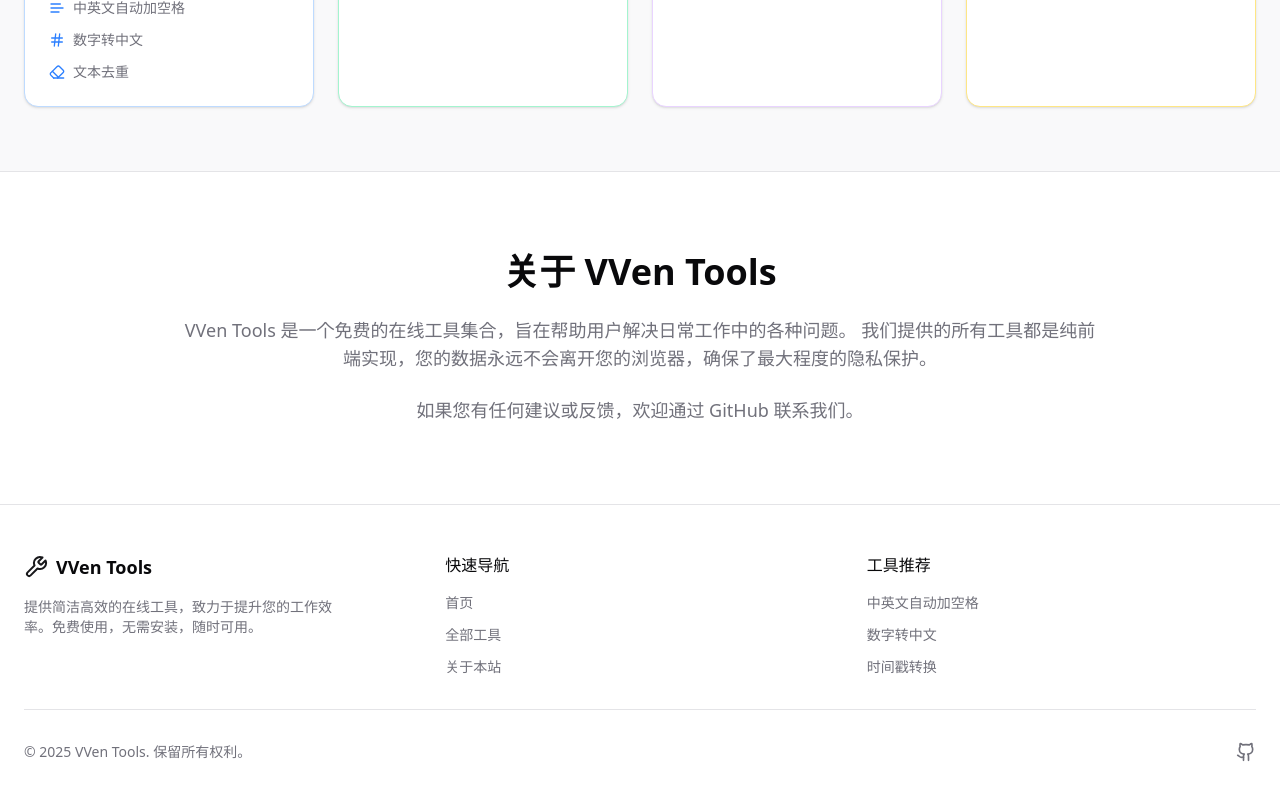
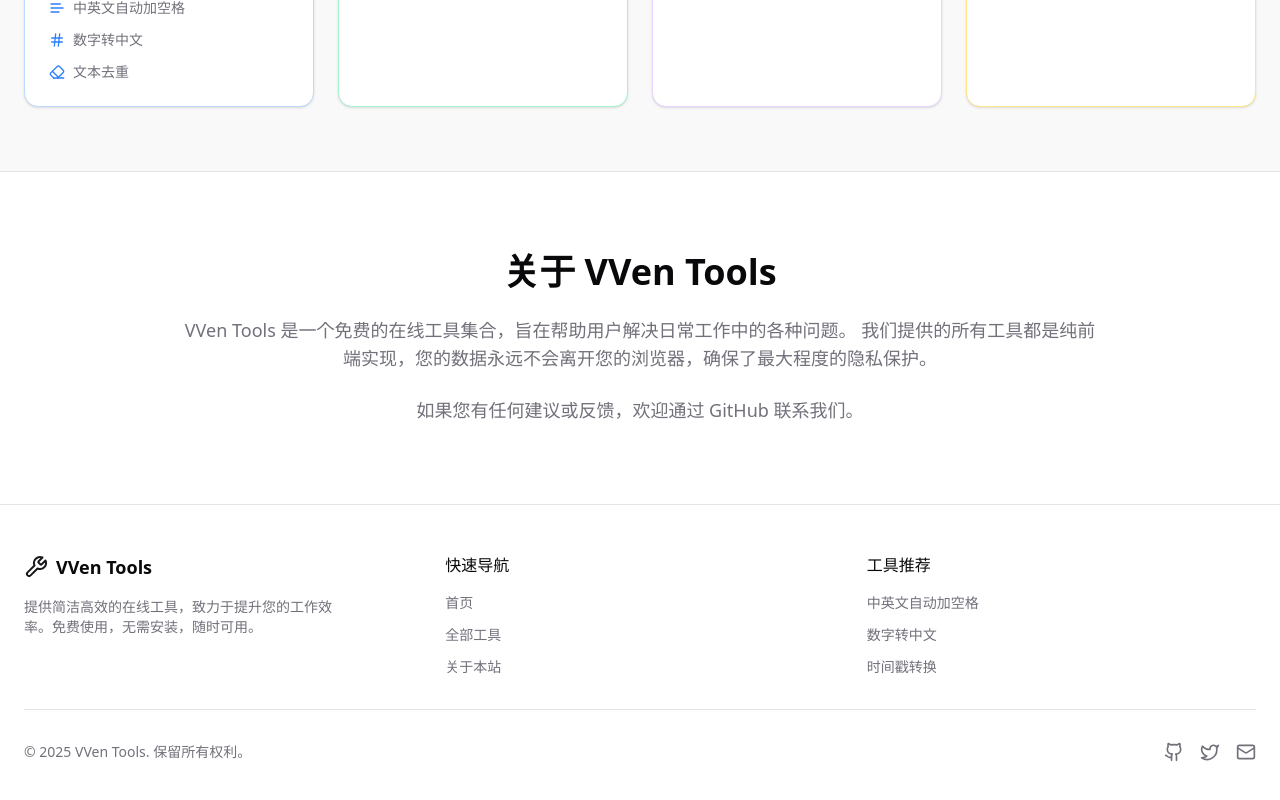
Before and after one commit to liwenka1/vven-tools, a Next.js app: page / in a window 1280 px wide. Shown: the part 1163-1963 px from the top of the page. Built offline with nearby package versions, Linux system fonts and the light colour scheme.

Commit message:
feat: 将网站的联系方式更换为实际地址

```diff
--- a/app/layout.tsx
+++ b/app/layout.tsx
@@ -14,8 +14,8 @@ const geistMono = Geist_Mono({
 });
 
 export const metadata: Metadata = {
-  title: "Create Next App",
-  description: "Generated by create next app"
+  title: "VVenTools",
+  description: "一个简洁高效的在线工具箱"
 };
 
 export default function RootLayout({
--- a/components/site/Footer.tsx
+++ b/components/site/Footer.tsx
@@ -1,8 +1,10 @@
-import { Wrench, Github } from "lucide-react";
+import { Wrench } from "lucide-react";
 import Link from "next/link";
+import { ResumeData } from "@/data/resume";
 
 const Footer = () => {
   const currentYear = new Date().getFullYear();
+  const { social } = ResumeData.contact;
 
   return (
     <footer className="bg-background border-t">
@@ -62,15 +64,18 @@ const Footer = () => {
           <p className="text-muted-foreground text-sm">© {currentYear} VVen Tools. 保留所有权利。</p>
 
           <div className="mt-4 flex items-center space-x-4 md:mt-0">
+            {Object.values(social).map((item) => (
               <a
-              href="https://github.com/your-github-username/vven-tools"
+                key={item.name}
+                href={item.url}
                 target="_blank"
                 rel="noopener noreferrer"
                 className="text-muted-foreground hover:text-foreground transition-colors"
-              aria-label="GitHub"
+                aria-label={item.name}
               >
-              <Github className="h-5 w-5" />
+                <item.icon className="h-5 w-5" />
               </a>
+            ))}
           </div>
         </div>
       </div>
--- a/components/site/Header.tsx
+++ b/components/site/Header.tsx
@@ -1,9 +1,13 @@
 import Link from "next/link";
 import { ModeToggle } from "@/components/mode-toggle";
-import { Wrench, Github } from "lucide-react";
+import { Wrench } from "lucide-react";
 import { Button } from "@/components/ui/button";
+import { ResumeData } from "@/data/resume";
 
 const Header = () => {
+  const { GitHub } = ResumeData.contact.social;
+  const GitHubIcon = GitHub.icon;
+
   return (
     <header className="border-border/40 bg-background/95 supports-[backdrop-filter]:bg-background/60 sticky top-0 z-50 w-full border-b backdrop-blur">
       <div className="container flex h-16 max-w-screen-2xl items-center">
@@ -28,12 +32,12 @@ const Header = () => {
           <nav className="flex items-center space-x-2">
             <Button asChild variant="ghost" size="icon">
               <a
-                href="https://github.com/your-github-username/vven-tools"
+                href={GitHub.url}
                 target="_blank"
                 rel="noopener noreferrer"
-                aria-label="GitHub"
+                aria-label={GitHub.name}
               >
-                <Github className="h-5 w-5" />
+                <GitHubIcon className="h-5 w-5" />
               </a>
             </Button>
             <ModeToggle />
--- /dev/null
+++ b/data/resume.tsx
@@ -0,0 +1,23 @@
+import { Github, Twitter, Mail } from "lucide-react";
+
+export const ResumeData = {
+  contact: {
+    social: {
+      GitHub: {
+        name: "GitHub",
+        url: "https://github.com/liwenka1",
+        icon: Github
+      },
+      X: {
+        name: "Twitter",
+        url: "https://x.com/liwenka1",
+        icon: Twitter
+      },
+      email: {
+        name: "Send Email",
+        url: "mailto:2020583117@qq.com",
+        icon: Mail
+      }
+    }
+  }
+} as const;
```
Lines whose indentation alone changed are shown as unchanged.
